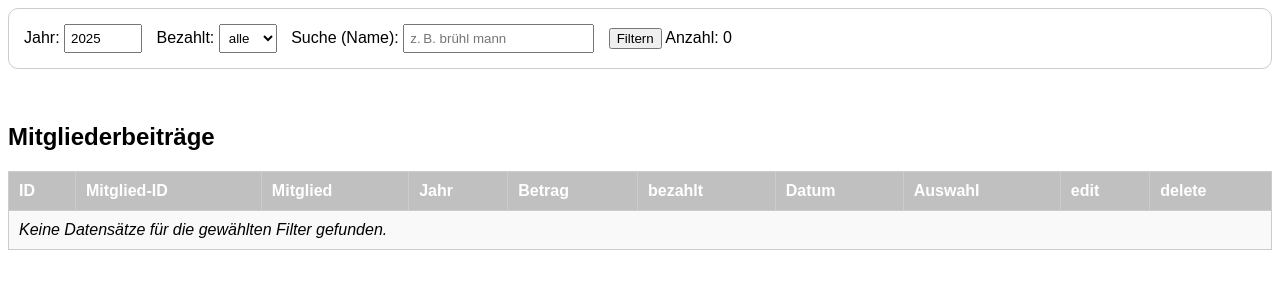
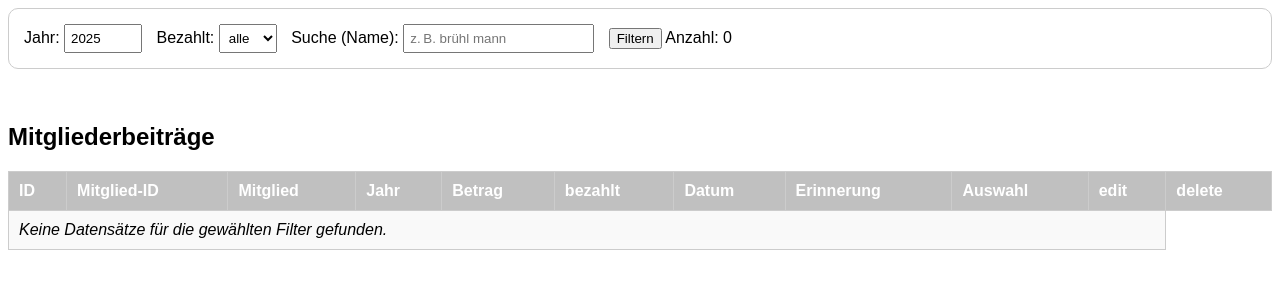
Before and after one commit to BeatFaeh/lindlisauna, a PHP site: page /inc.beitrag.edit.php in a window 1280 px wide. Shown: the top 300 px of the page. Run offline with PHP 8.4, Linux system fonts and the light colour scheme; tables that the repository leaves empty or names only in its code hold one stand-in row (values such as "Sample post"); some libraries are stand-ins or nearby versions.

Commit message:
PHP Anpassungen

```diff
--- a/pages/inc_files/inc.beitrag.edit.php
+++ b/pages/inc_files/inc.beitrag.edit.php
@@ -56,6 +56,7 @@ if (isset($_POST['submit_edit'])) {
                 m.`betrag`,
                 m.`bezahlt`,
                 m.`datum_bezahlt`,
+                m.`erinnerung`,
                 m.`bemerkung`
                 FROM `tbl_mitgliederbeitrag` m
                 JOIN `tbl_kontakt` k ON k.`kontakt_id` = m.`kontakt_id`
@@ -79,6 +80,7 @@ if (isset($_POST['submit_edit'])) {
                     $jahr                 = $field['jahr'];
                     $bezahlt              = $field['bezahlt'];
                     $datum_bezahlt        = $field['datum_bezahlt'];
+                    $erinnerung           = $field['erinnerung'];
                     $bemerkung            = $field['bemerkung'];
                 }
             } else {
@@ -94,6 +96,7 @@ if (isset($_POST['submit_edit'])) {
                     $jahr                 = $field['jahr'];
                     $bezahlt              = $field['bezahlt'];
                     $datum_bezahlt        = $field['datum_bezahlt'];
+                    $erinnerung           = $field['erinnerung'];
                     $bemerkung            = $field['bemerkung'];
                 }
             }
@@ -159,6 +162,18 @@ if (isset($_POST['submit_edit'])) {
                 echo "<input style='width: 150px;' id='arrival' type='date' name='datum_bezahlt' value='" . out($datum_bezahlt) . "'>";
             }
             echo "    </td>
+
+            <tr>
+                    <th>Erinnerung</th>
+                    <td>";
+            if (empty($erinnerung)) {
+                echo "<input type='date' id='datepicker' name='erinnerung'>";
+            } else {
+                echo "<input style='width: 150px;' id='arrival' type='date' name='erinnerung' value='" . out($erinnerung) . "'>";
+            }
+            echo "    </td>
+
+
                   </tr>
                   <tr>
                     <th>Bemerkung</th>
@@ -189,19 +204,35 @@ if (isset($_POST['submit_edit'])) {
 
     $mysqli->set_charset('utf8mb4');
 
-    $mitgliederbeitrag_id = $_POST['mitgliederbeitrag_id'];
-    $betrag        = $_POST['betrag'];
-    $bezahlt       = $_POST['bezahlt'];
-    $datum_bezahlt = $_POST['datum_bezahlt'];
-    $bemerkung     = $_POST['bemerkung'];
+    $mitgliederbeitrag_id = (int)$_POST['mitgliederbeitrag_id'];
+    $betrag        = $_POST['betrag'] ?? null;
+    $bezahlt       = $_POST['bezahlt'] ?? null;
+    $datum_bezahlt = $_POST['datum_bezahlt'] ?? null;
+    $erinnerung    = $_POST['erinnerung'] ?? null;
+    $bemerkung     = $_POST['bemerkung'] ?? null;
 
+    /* ---------- Datum prüfen ---------- */
+    if (empty($datum_bezahlt)) {
+        $datum = "NULL";
+    } else {
+        $datum = "'" . $mysqli->real_escape_string($datum_bezahlt) . "'";
+    }
+
+    if (empty($erinnerung)) {
+        $erinnerung = "NULL";
+    } else {
+        $erinnerung = "'" . $mysqli->real_escape_string($erinnerung) . "'";
+    }
+
+    /* ---------- Query ---------- */
     $sql = "
     UPDATE `tbl_mitgliederbeitrag` SET
       `betrag`        = '" . $mysqli->real_escape_string($betrag) . "',
       `bezahlt`       = '" . $mysqli->real_escape_string($bezahlt) . "',
-      `datum_bezahlt` = '" . $mysqli->real_escape_string($datum_bezahlt) . "',
+      `datum_bezahlt` =      $datum,
+      `erinnerung`    =      $erinnerung,
       `bemerkung`     = '" . $mysqli->real_escape_string($bemerkung) . "'
-    WHERE `mitgliederbeitrag_id` = " . (int)$mitgliederbeitrag_id . "
+    WHERE `mitgliederbeitrag_id` = $mitgliederbeitrag_id
     ";
 
     $mysqli->query($sql) or die("SQL-Fehler: " . $mysqli->error);
@@ -313,6 +344,7 @@ SELECT
     m.`betrag`,
     m.`bezahlt`,
     m.`datum_bezahlt`,
+    m.`erinnerung`,
     m.`bemerkung`
 FROM `tbl_mitgliederbeitrag` m
 JOIN `tbl_kontakt` k ON k.`kontakt_id` = m.`kontakt_id`
@@ -384,6 +416,7 @@ ORDER BY k.`kontakt_nname`, k.`kontakt_vname`, m.`jahr` DESC
                     <th>Betrag</th>
                     <th>bezahlt</th>
                     <th>Datum</th>
+                    <th>Erinnerung</th>
                     <th>Auswahl</th>
                     <th>edit</th>
                     <th>delete</th>
@@ -403,6 +436,13 @@ ORDER BY k.`kontakt_nname`, k.`kontakt_vname`, m.`jahr` DESC
                 $termin = datumswandler_ger($row['datum_bezahlt']);
             }
 
+            if (empty($row['erinnerung']) || $row['erinnerung'] === '0000-00-00') {
+                $erinnerung = '';
+            } else {
+                /* Annahme: datumswandler_ger liefert UTF-8; sonst out() verwenden [Low certainty] */
+                $erinnerung = datumswandler_ger($row['erinnerung']);
+            }
+
             echo "<tr>
                     <td>" . out($row['mitgliederbeitrag_id']) . "</td>
                     <td>" . out($row['kontakt_id']) . "</td>
@@ -411,6 +451,7 @@ ORDER BY k.`kontakt_nname`, k.`kontakt_vname`, m.`jahr` DESC
                     <td>" . out(number_format((float)$row['betrag'], 2, '.', '\'')) . "</td>
                     <td>" . out($row['bezahlt']) . "</td>
                     <td>" . out($termin) . "</td>
+                     <td>" . out($erinnerung) . "</td>
 
                     <td>
                       <input type='radio' name='submit_auswahl' value='" . out($row['mitgliederbeitrag_id']) . "'>
```
